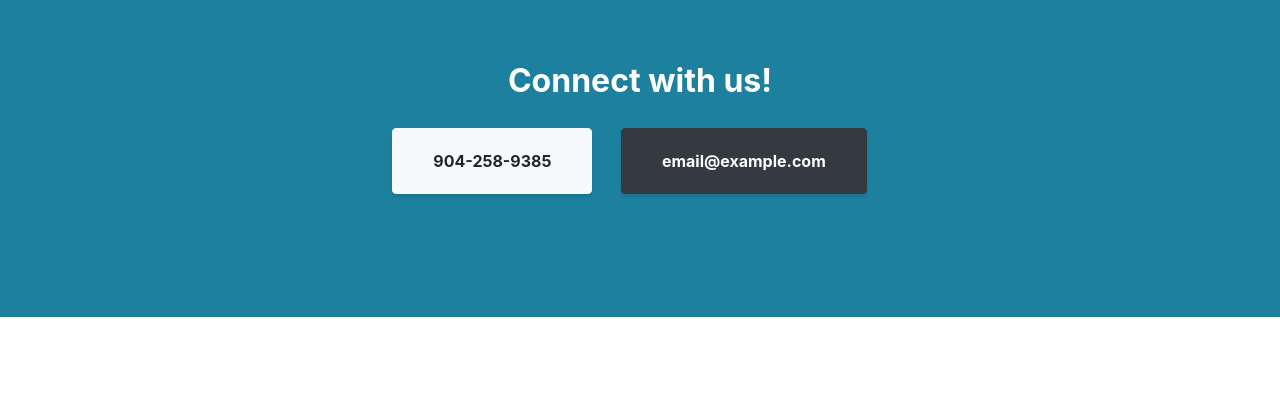
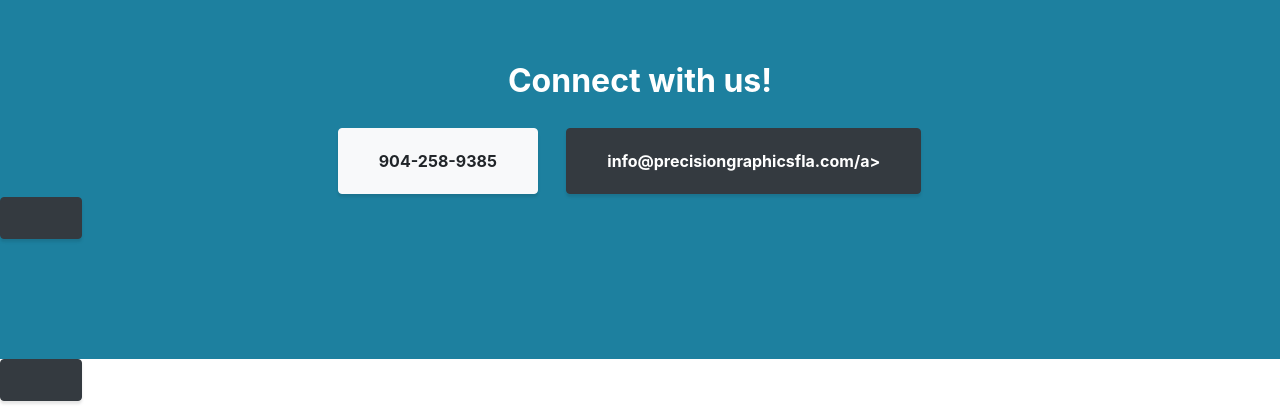
Before and after one commit to Sammy-Jean/Percision-Graphics, a plain HTML site: page index.html in a window 1280 px wide. Shown: the part 2950-3368 px from the top of the page. Drawn offline with nearby package versions, Linux system fonts and the light colour scheme.

Commit message:
Update index.html

```diff
--- a/index.html
+++ b/index.html
@@ -133,7 +133,7 @@
   <section id="contact" class="content-section bg-primary text-white">
     <div class="container text-center" >
       <h2 class="mb-4">Connect with us!</h2><a class="btn btn-light btn-xl mr-4" role="button" style="margin: 3px;"<a href="tel:904-258-9385">904-258-9385</a>
-      <a class="btn btn-dark btn-xl mr-4" role="button" <a href="mailto:#">email@example.com</a>
+      <a class="btn btn-dark btn-xl mr-4" role="button" <a href="mailto:precisiongraphicsfla.com">info@precisiongraphicsfla.com/a>
     </div>
   </section>
   <footer class="footer text-center">
```
